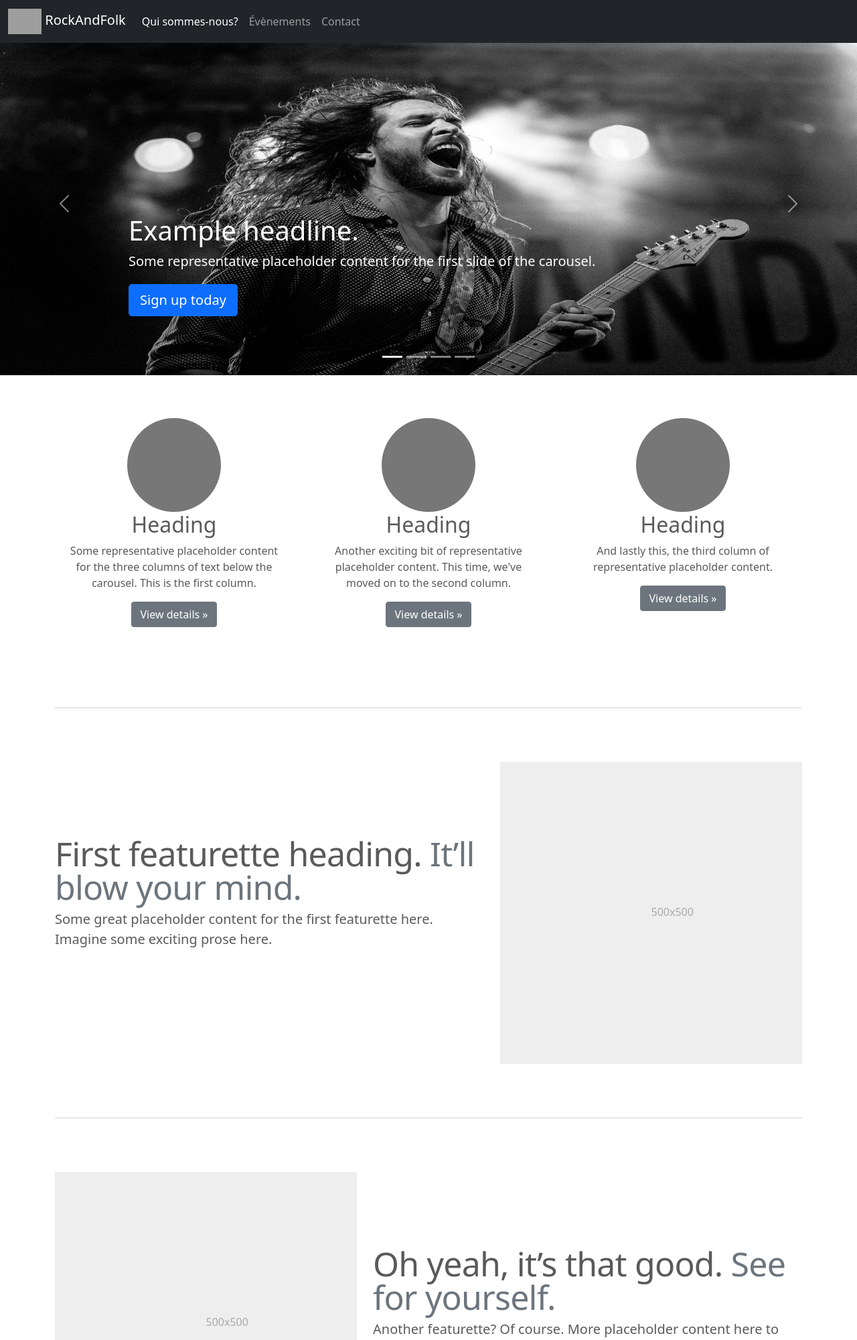
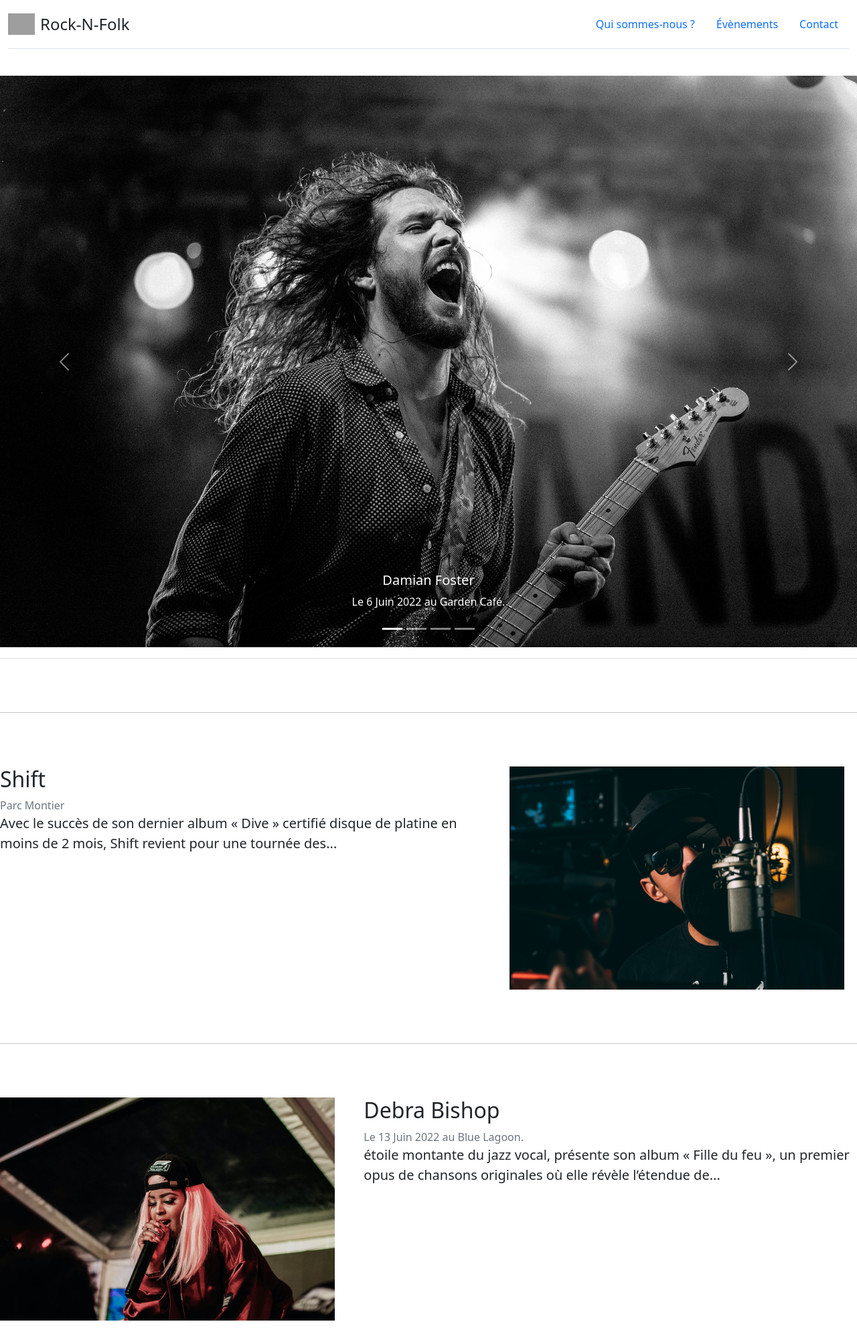
Before and after one commit to DARDORKE/RockAndFolk-GIT, a PHP site: page / in a window 1280 px wide. Shown: the top 2000 px of the page at 67% size. After the commit the page ends 1971 px from the top, so only its background shows below. Run offline with PHP 8.4, Linux system fonts and the light colour scheme; grey boxes are pictures that could not be loaded.

Commit message:
articles

```diff
--- a/css/reset.css
+++ b/css/reset.css
@@ -1,4 +1,7 @@
-body {
+* {
     padding: 0;
+    margin: 0;
+}
 
-}
+a {
+    text-decoration: none;
--- a/css/style.css
+++ b/css/style.css
@@ -1,95 +1,3 @@
-/* GLOBAL STYLES
--------------------------------------------------- */
-/* Padding below the footer and lighter body text */
-
-body {
-    padding-top: 3rem;
-    padding-bottom: 3rem;
-    color: #5a5a5a;
+.divider {
+    margin: 5rem 0;
 }
-
-/* HEADER STYLES */
-
-
-/* CUSTOMIZE THE CAROUSEL
--------------------------------------------------- */
-
-/* Carousel base class */
-.carousel {
-    margin-bottom: 4rem;
-}
-/* Since positioning the image, we need to help out the caption */
-.carousel-caption {
-    bottom: 3rem;
-    z-index: 10;
-}
-
-/* Declare heights because of positioning of img element */
-.carousel-item {
-    height: 32rem;
-}
-.carousel-item > img {
-    position: absolute;
-    top: 0;
-    left: 0;
-    min-width: 100%;
-    height: 32rem;
-}
-
-
-/* MARKETING CONTENT
--------------------------------------------------- */
-
-/* Center align the text within the three columns below the carousel */
-.marketing .col-lg-4 {
-    margin-bottom: 1.5rem;
-    text-align: center;
-}
-.marketing h2 {
-    font-weight: 400;
-}
-/* rtl:begin:ignore */
-.marketing .col-lg-4 p {
-    margin-right: .75rem;
-    margin-left: .75rem;
-}
-/* rtl:end:ignore */
-
-
-/* Featurettes
-------------------------- */
-
-.featurette-divider {
-    margin: 5rem 0; /* Space out the Bootstrap <hr> more */
-}
-
-/* Thin out the marketing headings */
-.featurette-heading {
-    font-weight: 300;
-    line-height: 1;
-    /* rtl:remove */
-    letter-spacing: -.05rem;
-}
-
-
-/* MEDIA QUERIES
--------------------------------------------------- */
-
-@media (min-width: 40em) {
-    /* Bump up size of carousel content */
-    .carousel-caption p {
-        margin-bottom: 1.25rem;
-        font-size: 1.25rem;
-        line-height: 1.4;
-    }
-
-    .featurette-heading {
-        font-size: 50px;
-    }
-}
-
-@media (min-width: 62em) {
-    .featurette-heading {
-        margin-top: 7rem;
-    }
-}
--- a/index.html
+++ b/index.html
@@ -12,194 +12,130 @@
     <link href="bootstrap-5.1.3-dist/css/bootstrap.min.css" rel="stylesheet" integrity="sha384-1BmE4kWBq78iYhFldvKuhfTAU6auU8tT94WrHftjDbrCEXSU1oBoqyl2QvZ6jIW3" crossorigin="anonymous">
 
     <!-- Custom styles for this template -->
-    <link href="style.css" rel="stylesheet">
+    <link href="css/style.css" rel="stylesheet">
 </head>
-<body>
+<body class="body">
 
-    <!--START HEADER-->
-  <header>
-        <nav class="navbar navbar-expand-md navbar-dark fixed-top bg-dark">
-            <div class="container-fluid">
-                <a class="navbar-brand" href="#">
-                    <img src="images/logo.svg" alt="Logo" width="50">
-                    RockAndFolk
+    <!------------------------------------------- START HEADER ---------------------------------------------->
+
+      <header class="header container-fluid">
+              <div class="d-flex flex-wrap justify-content-center py-3 mb-4 border-bottom">
+                  <a href="/" class="d-flex align-items-center mb-3 mb-md-0 me-md-auto text-dark text-decoration-none">
+                      <img class="bi me-2" width="40" height="32" src="images/logo.svg" alt="Logo">
+                      <span class="fs-4">Rock-N-Folk</span>
                   </a>
-                <button class="navbar-toggler" type="button" data-bs-toggle="collapse" data-bs-target="#navbarCollapse" aria-controls="navbarCollapse" aria-expanded="false" aria-label="Toggle navigation">
-                    <span class="navbar-toggler-icon"></span>
-                </button>
-                <div class="collapse navbar-collapse" id="navbarCollapse">
-                    <ul class="navbar-nav me-auto mb-2 mb-md-0">
-                        <li class="nav-item">
-                            <a class="nav-link active" aria-current="page" href="#">Qui sommes-nous?</a>
-                        </li>
-                        <li class="nav-item">
-                            <a class="nav-link" href="#">Évènements</a>
-                        </li>
-                        <li class="nav-item">
-                            <a class="nav-link">Contact</a>
-                        </li>
 
+                  <ul class="nav nav-pills">
+                      <li class="nav-item"><a href="#" class="nav-link" aria-current="page">Qui sommes-nous ?</a></li>
+                      <li class="nav-item"><a href="#" class="nav-link">Évènements</a></li>
+                      <li class="nav-item"><a href="#" class="nav-link">Contact</a></li>
+                  </ul>
               </div>
-            </div>
-        </nav>
       </header>
-    <!--END HEADER-->
 
-    <!--START MAIN-->
+        <!--------------------------------------- HEADER END ------------------------------------------------>
+
+        <!-------------------------------------- START MAIN-------------------------------------------------->
     <main>
-
-        <div id="myCarousel" class="carousel slide" data-bs-ride="carousel">
+        <!--------------------------------------- CAROUSEL START --------------------------------------------------->
+        <div class="d-flex flex-wrap justify-content-center py-3 mb-4 border-bottom">
+            <div id="carousel" class="carousel slide" data-bs-ride="carousel">
                 <div class="carousel-indicators">
-                <button type="button" data-bs-target="#myCarousel" data-bs-slide-to="0" aria-label="Slide 1" class="active"></button>
-                <button type="button" data-bs-target="#myCarousel" data-bs-slide-to="1" aria-label="Slide 2" class=""></button>
-                <button type="button" data-bs-target="#myCarousel" data-bs-slide-to="2" aria-label="Slide 3" class=""></button>
-                <button type="button" data-bs-target="#myCarousel" data-bs-slide-to="3" aria-label="Slide 4" class=""></button>
-
+                    <button type="button" data-bs-target="#carousel" data-bs-slide-to="0" class="active" aria-current="true" aria-label="Slide 1"></button>
+                    <button type="button" data-bs-target="#carousel" data-bs-slide-to="1" aria-label="Slide 2"></button>
+                    <button type="button" data-bs-target="#carousel" data-bs-slide-to="2" aria-label="Slide 3"></button>
+                    <button type="button" data-bs-target="#carousel" data-bs-slide-to="3" aria-label="Slide 4"></button>
                 </div>
                 <div class="carousel-inner">
                     <div class="carousel-item active">
-                    <img class="bd-placeholder-img" width="100%" height="100%" src="images/carousel1.jpg" aria-hidden="true" preserveAspectRatio="xMidYMid slice" focusable="false">
-
-                    <div class="container">
-                        <div class="carousel-caption text-start">
-                            <h1>Example headline.</h1>
-                            <p>Some representative placeholder content for the first slide of the carousel.</p>
-                            <p><a class="btn btn-lg btn-primary" href="#">Sign up today</a></p>
+                        <img src="images/carousel1.jpg" class="d-block w-100" alt="Slide 1">
+                        <div class="carousel-caption d-none d-md-block">
+                            <h5>Damian Foster</h5>
+                            <p>Le 6 Juin 2022 au Garden Café.</p>
+                        </div>
+                    </div>
+                    <div class="carousel-item">
+                        <img src="images/carousel2.jpg" class="d-block w-100" alt="Slide 2">
+                        <div class="carousel-caption d-none d-md-block">
+                            <h5>Debra Bishop</h5>
+                            <p>Le 13 Juin 2022 au Blue Lagoon.</p>
+                        </div>
+                    </div>
+                    <div class="carousel-item">
+                        <img src="images/carousel3.jpg" class="d-block w-100" alt="Slide 3">
+                        <div class="carousel-caption d-none d-md-block">
+                            <h5>Shift</h5>
+                            <p>Le 4 Juillet 2022 au Parc Montier.</p>
+                        </div>
+                    </div>
+                    <div class="carousel-item">
+                        <img src="images/carousel4.jpg" class="d-block w-100" alt="Slide 4">
+                        <div class="carousel-caption d-none d-md-block">
+                            <h5>Ed & Viola Hawk</h5>
+                            <p>Le 12 Juillet 2022 au Globe Casino.</p>
                         </div>
                     </div>
                 </div>
-                <div class="carousel-item">
-                    <img class="bd-placeholder-img" width="100%" height="100%" src="images/carousel2.jpg" aria-hidden="true" preserveAspectRatio="xMidYMid slice" focusable="false">
-
-                    <div class="container">
-                        <div class="carousel-caption text-start">
-                            <h1>Example headline.</h1>
-                            <p>Some representative placeholder content for the first slide of the carousel.</p>
-                            <p><a class="btn btn-lg btn-primary" href="#">Sign up today</a></p>
-                        </div>
-                    </div>
-                </div>
-                <div class="carousel-item">
-                    <img class="bd-placeholder-img" width="100%" height="100%" src="images/carousel3.jpg" aria-hidden="true" preserveAspectRatio="xMidYMid slice" focusable="false">
-
-                    <div class="container">
-                        <div class="carousel-caption text-start">
-                            <h1>Example headline.</h1>
-                            <p>Some representative placeholder content for the first slide of the carousel.</p>
-                            <p><a class="btn btn-lg btn-primary" href="#">Sign up today</a></p>
-                        </div>
-                    </div>
-                </div>
-                <div class="carousel-item">
-                    <img class="bd-placeholder-img" width="100%" height="100%" src="images/carousel4.jpg" aria-hidden="true" preserveAspectRatio="xMidYMid slice" focusable="false">
-
-                    <div class="container">
-                        <div class="carousel-caption text-start">
-                            <h1>Example headline.</h1>
-                            <p>Some representative placeholder content for the first slide of the carousel.</p>
-                            <p><a class="btn btn-lg btn-primary" href="#">Sign up today</a></p>
-                        </div>
-                    </div>
-                </div>
-            </div>
-            <button class="carousel-control-prev" type="button" data-bs-target="#myCarousel" data-bs-slide="prev">
+                <button class="carousel-control-prev" type="button" data-bs-target="#carousel" data-bs-slide="prev">
                     <span class="carousel-control-prev-icon" aria-hidden="true"></span>
                     <span class="visually-hidden">Previous</span>
                 </button>
-            <button class="carousel-control-next" type="button" data-bs-target="#myCarousel" data-bs-slide="next">
+                <button class="carousel-control-next" type="button" data-bs-target="#carousel" data-bs-slide="next">
                     <span class="carousel-control-next-icon" aria-hidden="true"></span>
                     <span class="visually-hidden">Next</span>
                 </button>
             </div>
+        </div>
+        <!--------------------------------------- CAROUSEL END --------------------------------------------------->
 
 
-        <!-- Marketing messaging and featurettes
-        ================================================== -->
-        <!-- Wrap the rest of the page in another container to center all the content. -->
-
-        <div class="container marketing">
-
-            <!-- Three columns of text below the carousel -->
-            <div class="row">
-                <div class="col-lg-4">
-                    <svg class="bd-placeholder-img rounded-circle" width="140" height="140" xmlns="http://www.w3.org/2000/svg" role="img" aria-label="Placeholder: 140x140" preserveAspectRatio="xMidYMid slice" focusable="false"><title>Placeholder</title><rect width="100%" height="100%" fill="#777"></rect><text x="50%" y="50%" fill="#777" dy=".3em">140x140</text></svg>
-
-                    <h2>Heading</h2>
-                    <p>Some representative placeholder content for the three columns of text below the carousel. This is the first column.</p>
-                    <p><a class="btn btn-secondary" href="#">View details »</a></p>
-                </div><!-- /.col-lg-4 -->
-                <div class="col-lg-4">
-                    <svg class="bd-placeholder-img rounded-circle" width="140" height="140" xmlns="http://www.w3.org/2000/svg" role="img" aria-label="Placeholder: 140x140" preserveAspectRatio="xMidYMid slice" focusable="false"><title>Placeholder</title><rect width="100%" height="100%" fill="#777"></rect><text x="50%" y="50%" fill="#777" dy=".3em">140x140</text></svg>
-
-                    <h2>Heading</h2>
-                    <p>Another exciting bit of representative placeholder content. This time, we've moved on to the second column.</p>
-                    <p><a class="btn btn-secondary" href="#">View details »</a></p>
-                </div><!-- /.col-lg-4 -->
-                <div class="col-lg-4">
-                    <svg class="bd-placeholder-img rounded-circle" width="140" height="140" xmlns="http://www.w3.org/2000/svg" role="img" aria-label="Placeholder: 140x140" preserveAspectRatio="xMidYMid slice" focusable="false"><title>Placeholder</title><rect width="100%" height="100%" fill="#777"></rect><text x="50%" y="50%" fill="#777" dy=".3em">140x140</text></svg>
-
-                    <h2>Heading</h2>
-                    <p>And lastly this, the third column of representative placeholder content.</p>
-                    <p><a class="btn btn-secondary" href="#">View details »</a></p>
-                </div><!-- /.col-lg-4 -->
-            </div><!-- /.row -->
+        <!--------------------------------------- SEPARATOR START  --------------------------------------------------->
+        <hr class="divider">
+        <!--------------------------------------- SEPARATOR END  --------------------------------------------------->
 
 
-            <!-- START THE FEATURETTES -->
-
-            <hr class="featurette-divider">
-
+        <!--------------------------------------- ARTICLE 1 START --------------------------------------------------------->
         <div class="row featurette">
             <div class="col-md-7">
-                    <h2 class="featurette-heading">First featurette heading. <span class="text-muted">It’ll blow your mind.</span></h2>
-                    <p class="lead">Some great placeholder content for the first featurette here. Imagine some exciting prose here.</p>
+                <h2 class="featurette-heading">Shift</h2><span class="text-muted">Parc Montier</span>
+                <p class="lead">Avec le succès de son dernier album « Dive » certifié disque de platine en moins de 2 mois, Shift revient pour une tournée des...</p>
             </div>
             <div class="col-md-5">
-                    <svg class="bd-placeholder-img bd-placeholder-img-lg featurette-image img-fluid mx-auto" width="500" height="500" xmlns="http://www.w3.org/2000/svg" role="img" aria-label="Placeholder: 500x500" preserveAspectRatio="xMidYMid slice" focusable="false"><title>Placeholder</title><rect width="100%" height="100%" fill="#eee"></rect><text x="50%" y="50%" fill="#aaa" dy=".3em">500x500</text></svg>
+                <img class="bd-placeholder-img bd-placeholder-img-lg featurette-image img-fluid mx-auto" width="500" height="500" src="images/carousel3.jpg">
 
             </div>
         </div>
 
-            <hr class="featurette-divider">
+        <!--------------------------------------- ARTICLE 1 END --------------------------------------------------------->
 
+
+        <!--------------------------------------- SEPARATOR START  --------------------------------------------------->
+        <hr class="divider">
+        <!--------------------------------------- SEPARATOR END  --------------------------------------------------->
+
+
+        <!--------------------------------------- ARTICLE 2 START --------------------------------------------------------->
         <div class="row featurette">
-                <div class="col-md-7 order-md-2">
-                    <h2 class="featurette-heading">Oh yeah, it’s that good. <span class="text-muted">See for yourself.</span></h2>
-                    <p class="lead">Another featurette? Of course. More placeholder content here to give you an idea of how this layout would work with some actual real-world content in place.</p>
+            <div class="col-md-5">
+                <img class="bd-placeholder-img bd-placeholder-img-lg featurette-image img-fluid mx-auto" width="500" height="500" src="images/carousel2.jpg">
+
             </div>
-                <div class="col-md-5 order-md-1">
-                    <svg class="bd-placeholder-img bd-placeholder-img-lg featurette-image img-fluid mx-auto" width="500" height="500" xmlns="http://www.w3.org/2000/svg" role="img" aria-label="Placeholder: 500x500" preserveAspectRatio="xMidYMid slice" focusable="false"><title>Placeholder</title><rect width="100%" height="100%" fill="#eee"></rect><text x="50%" y="50%" fill="#aaa" dy=".3em">500x500</text></svg>
-
+            <div class="col-md-7">
+                <h2 class="featurette-heading">Debra Bishop</h2><span class="text-muted">Le 13 Juin 2022 au Blue Lagoon.</span>
+                <p class="lead">étoile montante du jazz vocal, présente son album « Fille du feu », un premier opus de chansons originales où elle révèle l’étendue de...</p>
             </div>
         </div>
 
-            <hr class="featurette-divider">
+        <!--------------------------------------- ARTICLE 2 END --------------------------------------------------------->
 
-            <div class="row featurette">
-                <div class="col-md-7">
-                    <h2 class="featurette-heading">And lastly, this one. <span class="text-muted">Checkmate.</span></h2>
-                    <p class="lead">And yes, this is the last block of representative placeholder content. Again, not really intended to be actually read, simply here to give you a better view of what this would look like with some actual content. Your content.</p>
-                </div>
-                <div class="col-md-5">
-                    <svg class="bd-placeholder-img bd-placeholder-img-lg featurette-image img-fluid mx-auto" width="500" height="500" xmlns="http://www.w3.org/2000/svg" role="img" aria-label="Placeholder: 500x500" preserveAspectRatio="xMidYMid slice" focusable="false"><title>Placeholder</title><rect width="100%" height="100%" fill="#eee"></rect><text x="50%" y="50%" fill="#aaa" dy=".3em">500x500</text></svg>
-
-                </div>
-            </div>
-
-            <hr class="featurette-divider">
-
-            <!-- /END THE FEATURETTES -->
-
-        </div><!-- /.container -->
+    </main>
+        <!----------------------------------------- MAIN END --------------------------------------------------->
 
 
-        <!-- FOOTER -->
-        <footer class="container">
-            <p class="float-end"><a href="#">Back to top</a></p>
-            <p>© 2017–2021 Company, Inc. · <a href="#">Privacy</a> · <a href="#">Terms</a></p>
+        <!---------------------------------------- FOOTER START -------------------------------------------------->
+    <footer>
     </footer>
-    </main>
-    <!--END MAIN-->
+        <!----------------------------------------- FOOTER END ---------------------------------------------------->
 
 <script src="bootstrap-5.1.3-dist/js/bootstrap.bundle.min.js" integrity="sha384-ka7Sk0Gln4gmtz2MlQnikT1wXgYsOg+OMhuP+IlRH9sENBO0LRn5q+8nbTov4+1p" crossorigin="anonymous"></script>
 </body>
```
Lines whose indentation alone changed are shown as unchanged.
